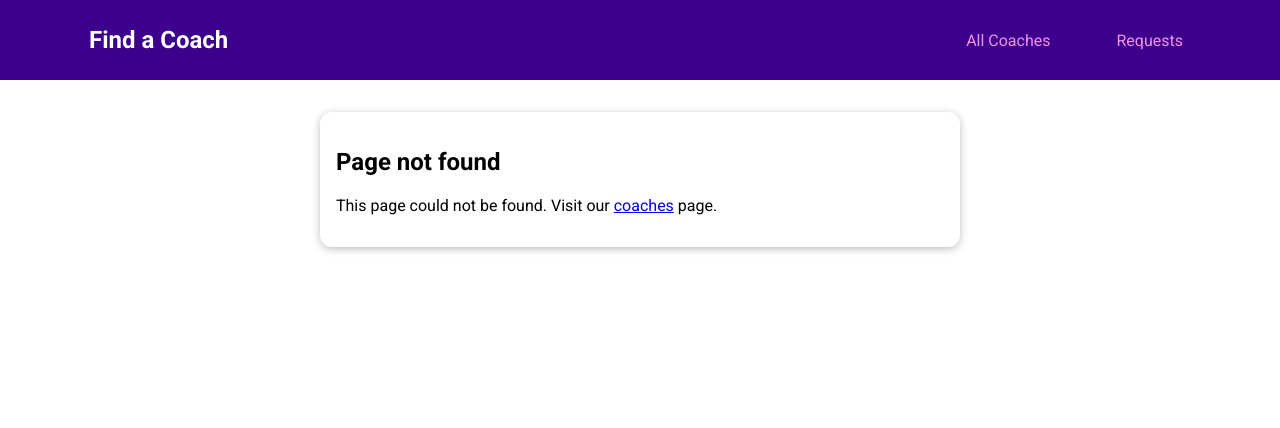
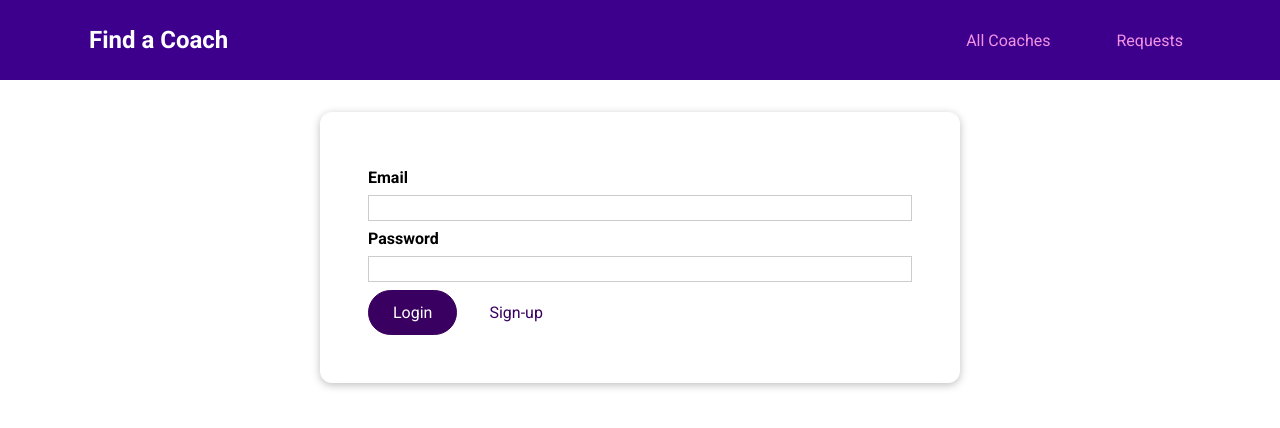
Before and after one commit to KennyMafabatho/coach-finder-app, a Vue app in the folder coach-finder-app/: page /auth in a window 1280 px wide. Before the commit this address had no page. Shown: the top 428 px of the page. Built offline with nearby package versions, Linux system fonts and the light colour scheme.

Commit message:
Created user auth and handler login error

```diff
--- /dev/null
+++ b/coach-finder-app/src/pages/auth/UserAuth.vue
@@ -0,0 +1,134 @@
+<template>
+  <div>
+    <base-dialog :show="!!error" title="An error occurred" @close="handleError">
+        <p>{{ error}}</p>
+    </base-dialog>
+    <base-dialog :show="isLoading" title="Authenticating..." fixed>
+       <base-spinner></base-spinner>
+    </base-dialog>
+    <base-card>
+      <form @submit.prevent="submitForm">
+        <div class="form-control">
+          <label for="email">Email</label>
+          <input type="email" id="email" v-model.trim="email"/>
+        </div>
+        <div class="form-control">
+          <label for="password">Password</label>
+          <input type="password" id="password" v-model.trim="password"/>
+        </div>
+        <p v-if="!formIsValid">Please enter a valid email and password (must be at least 6 characters long). </p>
+        <base-button>{{ submitButtonCaption }}</base-button>
+        <base-button type="button" mode="flat" @click="switchAuthMode">{{ switchModeButtonCaption }}</base-button>
+      </form>
+    </base-card>
+  </div>
+</template>
+
+<script>
+import BaseDialog from '../../components/ui/BaseDialog.vue';
+export default {
+    components: { BaseDialog },
+    data(){
+      return{
+        email: '',
+        password: '',
+        formIsValid: true,
+        mode: 'login',
+        isLoading: false,
+        error: null
+      }
+    },
+    computed:{
+      submitButtonCaption(){
+        if(this.mode === 'login'){
+          return 'Login';
+        }else{
+          return 'Sign-up';
+        }
+      },
+      switchModeButtonCaption(){
+        if(this.mode === 'login'){
+          return 'Sign-up ';
+        }else{
+          return 'Login';
+        }
+      }
+    },
+    methods:{
+    async submitForm(){
+        this.formIsValid = true;
+        if(this.email === '' || !this.email.includes('@') || this.password.length < 6){
+          this.formIsValid = false;
+          return;
+      }
+      this.isLoading = true;
+
+      const actionPayload ={
+        email: this.email,
+        password: this.password
+      }
+
+      try{
+          if(this.mode === 'login'){
+          this.$store.dispatch('login', actionPayload);
+
+        } else {
+         await this.$store.dispatch('signup', actionPayload);
+      }
+      } catch(err){
+        this.error = err.message || 'Failed to authenticate.';
+      }
+
+      this.isLoading = false;
+      },
+      switchAuthMode(){
+        if(this.mode === 'login'){
+          this.mode = 'signup';
+
+        }else{
+
+          this.mode = 'login';
+        }
+      },
+      handleError(){
+        this.error = null;
+      }
+  }
+}
+</script>
+
+
+<style scoped>
+
+form {
+  margin: 1rem;
+  padding: 1rem;
+}
+
+.form-control {
+  margin: 0.5rem 0;
+}
+
+label {
+  font-weight: bold;
+  margin-bottom: 0.5rem;
+  display: block;
+}
+
+input,
+textarea {
+  display: block;
+  width: 100%;
+  font: inherit;
+  border: 1px solid #ccc;
+  padding: 0.15rem;
+}
+
+input:focus,
+textarea:focus {
+  border-color: #3d008d;
+  background-color: #faf6ff;
+  outline: none;
+}
+
+</style>
--- a/coach-finder-app/src/router.js
+++ b/coach-finder-app/src/router.js
@@ -5,6 +5,7 @@
 import CoachRegistration from './pages/coaches/CoachRegistration.vue';
 import ContactCoach from './pages/requests/ContactCoach.vue';
 import RequestsReceived from './pages/requests/RequestsReceived.vue';
+import UserAuth from './pages/auth/UserAuth.vue';
 import NotFound from './pages/NotFound.vue';
 
 const router = createRouter({
@@ -38,6 +39,10 @@
       component: RequestsReceived
     },
     {
+      path: '/auth',
+      component: UserAuth
+    },
+    {
       path: '/:notFound(.*)',
       component: NotFound
     }
--- a/coach-finder-app/src/store/index.js
+++ b/coach-finder-app/src/store/index.js
@@ -2,22 +2,15 @@
 
 import coachesModule from './modules/coaches/index.js';
 import requestsModule from './modules/requests/index.js';
+import authModule from './modules/auth/index.js';
 
 const store = createStore({
   modules:{
     coaches : coachesModule,
-    requests : requestsModule
+    requests : requestsModule,
+    auth: authModule
   },
-  state(){
-    return{
-      userId: 'c3'
-    };
-  },
-  getters:{
-    userId(state){
-      return state.userId;
-    }
-  }
+
 });
 
 export default store;
--- /dev/null
+++ b/coach-finder-app/src/store/modules/auth/actions.js
@@ -0,0 +1,52 @@
+export default{
+  async login(context, payload){
+    const response = await fetch('https://identitytoolkit.googleapis.com/v1/accounts:signInWithPassword?key=AIzaSyBhVubypEDrqMX4YDGET0c46m-kLMpLXvE',{
+      method:'POST',
+      body: JSON.stringify({
+        email: payload.email,
+        password: payload.password,
+        returnSecureToken: true
+      })
+     });
+
+     const responseData = await response.json();
+
+
+     if(response.ok){
+      console.log(responseData);
+      const error = new Error(responseData.message || 'Failed to authenticate. Check your login data.');
+      throw error;
+     }
+
+     console.log(responseData);
+     context.commit('setUser', {
+       token: responseData.idToken,
+       userId: responseData.localId,
+       tokenExpiration: responseData.expiresIn
+     });
+},
+  async signup(context,payload){
+    const response = await fetch('https://identitytoolkit.googleapis.com/v1/accounts:signUp?key=AIzaSyBhVubypEDrqMX4YDGET0c46m-kLMpLXvE',{
+      method:'POST',
+      body: JSON.stringify({
+        email: payload.email,
+        password: payload.password,
+        returnSecureToken: true
+      })
+     });
+     const responseData = await response.json();
+
+     if(!response.ok){
+       console.log(responseData);
+       const error = new Error(responseData.message || 'Failed to authenticate. Check your login data.');
+       throw error;
+      }
+
+      console.log(responseData);
+      context.commit('setUser', {
+        token: responseData.idToken,
+        userId: responseData.localId,
+        tokenExpiration: responseData.expiresIn
+      });
+    }
+}
--- /dev/null
+++ b/coach-finder-app/src/store/modules/auth/getters.js
@@ -0,0 +1,5 @@
+export default{
+  userId(state){
+    return state.userId;
+  }
+}
--- /dev/null
+++ b/coach-finder-app/src/store/modules/auth/index.js
@@ -0,0 +1,16 @@
+import mutations from './mutations.js';
+import getters from './getters.js';
+import actions from './actions.js';
+
+export default{
+  state(){
+    return{
+      userId: null,
+      token: null,
+      tokenExpiration: null
+    };
+  },
+  mutations,
+  getters,
+  actions
+};
--- /dev/null
+++ b/coach-finder-app/src/store/modules/auth/mutations.js
@@ -0,0 +1,7 @@
+export default{
+  setUser(state, payload){
+    state.token = payload.token;
+    state.userId = payload.userId;
+    state.tokenExperation = payload.tokenExperation;
+  }
+}
```
